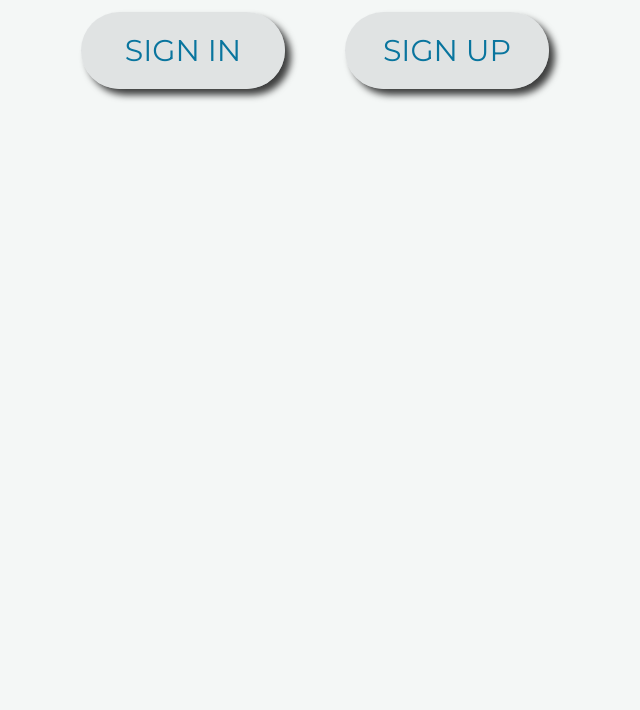
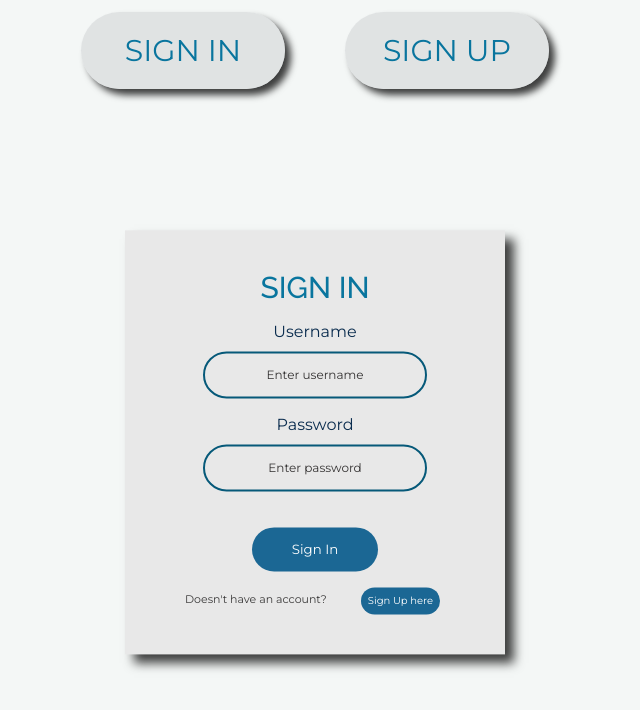
Before and after one commit to ibairva/myreactlogin-code, a React (Create React App) app: page / in a window 1280 px wide. Shown: the top 710 px of the page, without its empty margins (325-965 px from the left). Built offline with nearby package versions, Linux system fonts and the light colour scheme; the HTML template or start-up script is replaced by a standard one.

Commit message:
Update App.js

```diff
--- a/src/App.js
+++ b/src/App.js
@@ -8,10 +8,10 @@ import { BrowserRouter as Router, Route, Switch } from "react-router-dom";
 function App() {
   return (
     <div className="App">
-      <Router exact path="/myreactlogin">
+      <Router exact basename="/myreactlogin">
         <Navbar />
         <Switch>
-          <Route path="/myreactlogin" exact component={Signin} />
+          <Route path="/" exact component={Signin} />
           <Route path="/signin" component={Signin} />
           <Route path="/signup" component={Signup} />
         </Switch>
```
